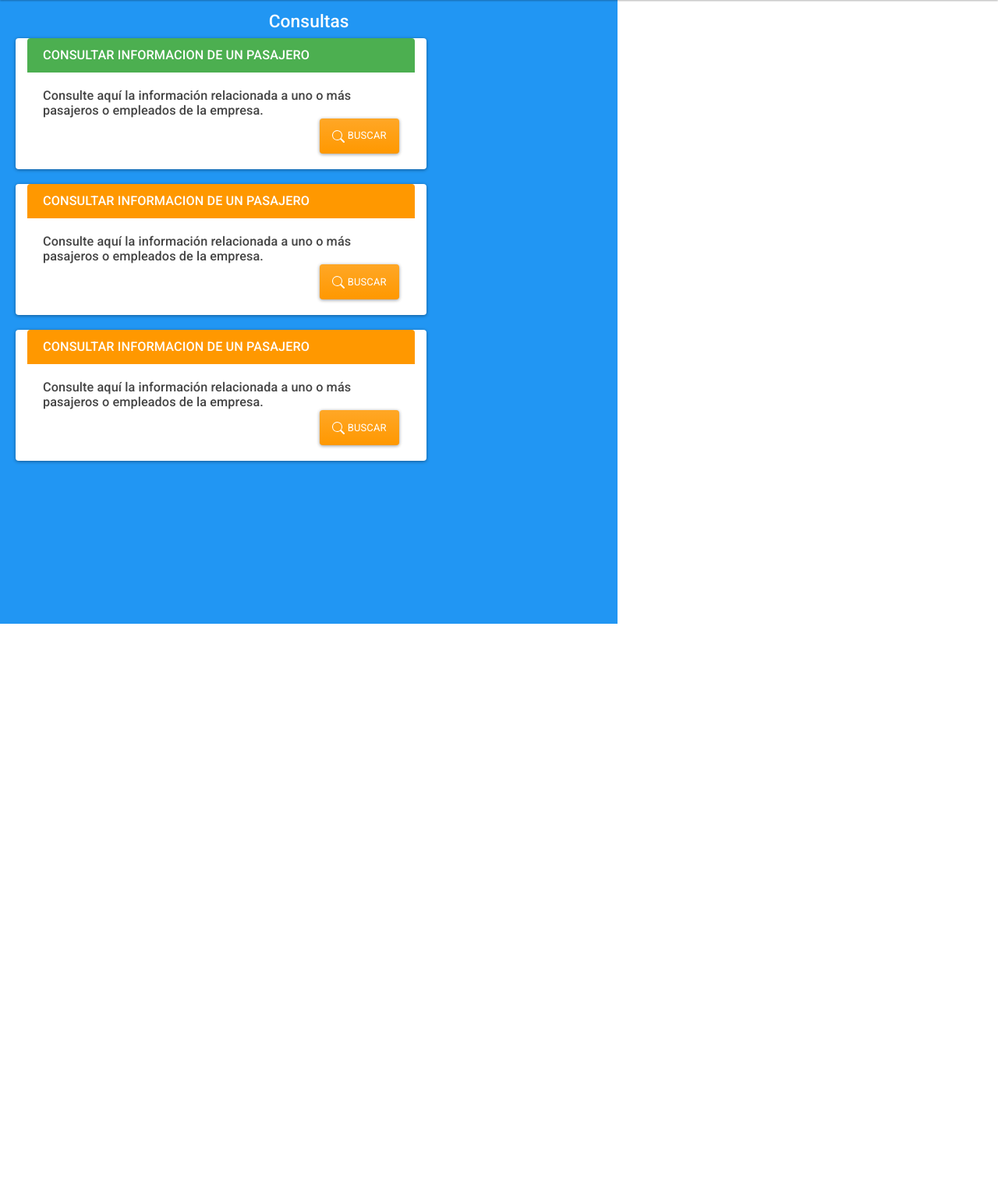
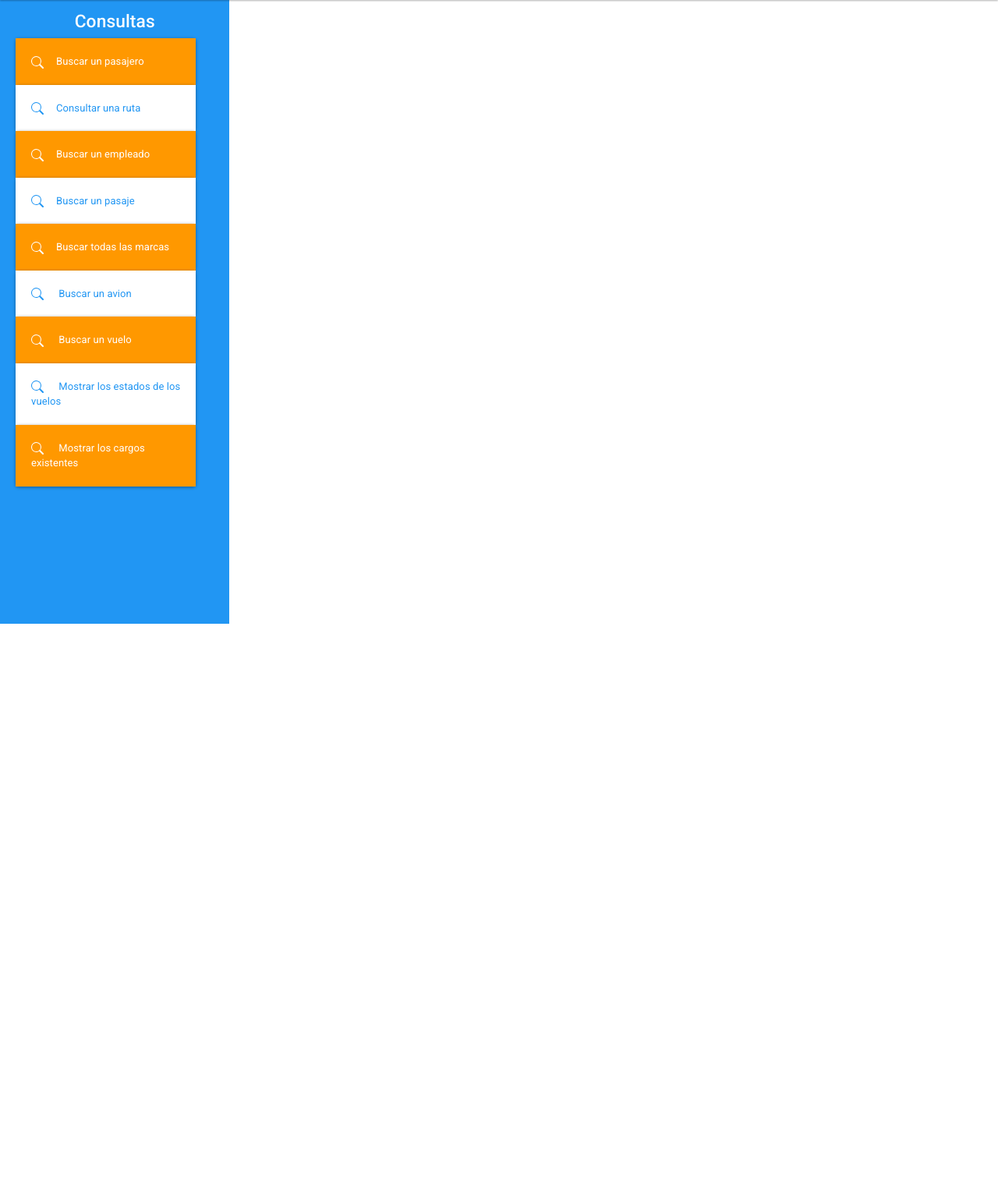
Before and after one commit to neydermosquera/proyecto_final_bases, a Flask app: page /consultas.html in a window 1280 px wide. Shown: the part 108-1624 px from the top of the page at 78% size. Before the commit the page ends 908 px from the top, so only its background shows below. Run offline with Flask 2, Linux system fonts and the light colour scheme; some libraries are stand-ins or nearby versions.

Commit message:
Update consultas.html

```diff
--- a/templates/consultas.html
+++ b/templates/consultas.html
@@ -1,6 +1,10 @@
+<html lang="en">
 <head>
-    <title>Consultas Air Travel</title>
+  <meta charset="UTF-8">
+  <meta http-equiv="X-UA-Compatible" content="IE=edge">
+  <meta name="viewport" content="width=device-width, initial-scale=1.0">
 
+  <title>Registro - Air Travel </title>
 
 </head>
 <body>
@@ -8,70 +12,89 @@
     {% include 'layout.html' %}
 
 
-      <div class="d-flex">
+      <div class="sidebar-container" style="float:left; width: 23%; height: 1500px;">
         <div id="sidebar-container" class="bg-primary">
             <div class="logo">
                 <h3 class="text-light" align="center">Consultas</h3>
                 </div>
                 <div class="menu">
-                    <!--normal abajo-->
-                    <div class="container">
-                    <div class="row">
-                        <div class="card col-md-12 animated fadeInLeft">
-                            <h5 class="card-header text-white bg-success">CONSULTAR INFORMACION DE UN PASAJERO</h5>
-                            <div class="card-body col-12 ">
-                            <h5 class="card-text">Consulte aquí la información relacionada a uno o más pasajeros o empleados de la empresa.
-                                <div align="right">
-                                    <button href="#" class="btn btn-warning">
-                                        <svg xmlns="http://www.w3.org/2000/svg" width="16" height="16" fill="currentColor" class="bi bi-search" viewBox="0 0 16 16">
-                                            <path d="M11.742 10.344a6.5 6.5 0 1 0-1.397 1.398h-.001c.03.04.062.078.098.115l3.85 3.85a1 1 0 0 0 1.415-1.414l-3.85-3.85a1.007 1.007 0 0 0-.115-.1zM12 6.5a5.5 5.5 0 1 1-11 0 5.5 5.5 0 0 1 11 0z"/>
-                                        </svg> Buscar
-                                    </button>
-                                </div>
-                                </h5>
-                            </div>
+                    <div class="card animated fadeInLeft" style="width: 130%;">
+                        <div class="card-body bg-warning">
+                            <a href="consultapasajero.html" class="d-block text-light"  target="campo_consultas"><svg xmlns="http://www.w3.org/2000/svg" width="16" height="16" fill="currentColor" class="bi bi-search mr-3 lead" viewBox="0 0 16 16">
+                                <path d="M11.742 10.344a6.5 6.5 0 1 0-1.397 1.398h-.001c.03.04.062.078.098.115l3.85 3.85a1 1 0 0 0 1.415-1.414l-3.85-3.85a1.007 1.007 0 0 0-.115-.1zM12 6.5a5.5 5.5 0 1 1-11 0 5.5 5.5 0 0 1 11 0z"/>
+                              </svg>Buscar un pasajero</a>
                         </div>
+                      </div>
+                      <div class="card animated fadeInRight" style="width: 130%;">
+                        <div class="card-body bg-white">
+                            <a href="formruta.html" class="d-block text-primary"  target="campo_consultas"><svg xmlns="http://www.w3.org/2000/svg" width="16" height="16" fill="currentColor" class="bi bi-search mr-3 lead" viewBox="0 0 16 16">
+                                <path d="M11.742 10.344a6.5 6.5 0 1 0-1.397 1.398h-.001c.03.04.062.078.098.115l3.85 3.85a1 1 0 0 0 1.415-1.414l-3.85-3.85a1.007 1.007 0 0 0-.115-.1zM12 6.5a5.5 5.5 0 1 1-11 0 5.5 5.5 0 0 1 11 0z"/>
+                              </svg>Consultar una ruta</a>
                         </div>
-                    </div><br>
+                      </div>
 
-                    <div class="container">
-                        <div class="row">
-                            <div class="card col-md-12 animated fadeInLeft">
-                                <h5 class="card-header text-white bg-warning">CONSULTAR INFORMACION DE UN PASAJERO</h5>
-                                <div class="card-body col-12 ">
-                                <h5 class="card-text">Consulte aquí la información relacionada a uno o más pasajeros o empleados de la empresa.
-                                    <div align="right">
-                                        <button href="#" class="btn btn-warning">
-                                            <svg xmlns="http://www.w3.org/2000/svg" width="16" height="16" fill="currentColor" class="bi bi-search" viewBox="0 0 16 16">
-                                                <path d="M11.742 10.344a6.5 6.5 0 1 0-1.397 1.398h-.001c.03.04.062.078.098.115l3.85 3.85a1 1 0 0 0 1.415-1.414l-3.85-3.85a1.007 1.007 0 0 0-.115-.1zM12 6.5a5.5 5.5 0 1 1-11 0 5.5 5.5 0 0 1 11 0z"/>
-                                            </svg> Buscar
-                                        </button>
-                                    </div>
-                                    </h5>
-                                </div>
-                            </div>
+                      <div class="card animated fadeInLeft" style="width: 130%;">
+                        <div class="card-body bg-warning">
+                            <a href="formempleado.html" class="d-block text-light "  target="campo_consultas"><svg xmlns="http://www.w3.org/2000/svg" width="16" height="16" fill="currentColor" class="bi bi-search mr-3 lead" viewBox="0 0 16 16">
+                                <path d="M11.742 10.344a6.5 6.5 0 1 0-1.397 1.398h-.001c.03.04.062.078.098.115l3.85 3.85a1 1 0 0 0 1.415-1.414l-3.85-3.85a1.007 1.007 0 0 0-.115-.1zM12 6.5a5.5 5.5 0 1 1-11 0 5.5 5.5 0 0 1 11 0z"/>
+                              </svg>Buscar un empleado</a>
                         </div>
-                    </div><br>
+                      </div>
+                      <div class="card animated fadeInRight" style="width: 130%;">
+                        <div class="card-body bg-white">
+                            <a href="formpasajeVuelo.html" class="d-block text-primary"  target="campo_consultas"><svg xmlns="http://www.w3.org/2000/svg" width="16" height="16" fill="currentColor" class="bi bi-search mr-3 lead" viewBox="0 0 16 16">
+                                <path d="M11.742 10.344a6.5 6.5 0 1 0-1.397 1.398h-.001c.03.04.062.078.098.115l3.85 3.85a1 1 0 0 0 1.415-1.414l-3.85-3.85a1.007 1.007 0 0 0-.115-.1zM12 6.5a5.5 5.5 0 1 1-11 0 5.5 5.5 0 0 1 11 0z"/>
+                              </svg>Buscar un pasaje</a>
+                        </div>
+                      </div>
 
-                    <div class="container">
-                        <div class="row">
-                            <div class="card col-md-12 animated fadeInLeft">
-                                <h5 class="card-header text-white bg-warning">CONSULTAR INFORMACION DE UN PASAJERO</h5>
-                                <div class="card-body col-12 ">
-                                <h5 class="card-text">Consulte aquí la información relacionada a uno o más pasajeros o empleados de la empresa.
-                                    <div align="right">
-                                        <button href="#" class="btn btn-warning">
-                                            <svg xmlns="http://www.w3.org/2000/svg" width="16" height="16" fill="currentColor" class="bi bi-search" viewBox="0 0 16 16">
-                                                <path d="M11.742 10.344a6.5 6.5 0 1 0-1.397 1.398h-.001c.03.04.062.078.098.115l3.85 3.85a1 1 0 0 0 1.415-1.414l-3.85-3.85a1.007 1.007 0 0 0-.115-.1zM12 6.5a5.5 5.5 0 1 1-11 0 5.5 5.5 0 0 1 11 0z"/>
-                                            </svg> Buscar
-                                        </button>
-                                    </div>
-                                    </h5>
-                                </div>
-                            </div>
+                      <div class="card animated fadeInLeft" style="width: 130%;">
+                        <div class="card-body bg-warning">
+                            <a href="consultamarca.html" class="d-block text-light"  target="campo_consultas"><svg xmlns="http://www.w3.org/2000/svg" width="16" height="16" fill="currentColor" class="bi bi-search mr-3 lead" viewBox="0 0 16 16">
+                                <path d="M11.742 10.344a6.5 6.5 0 1 0-1.397 1.398h-.001c.03.04.062.078.098.115l3.85 3.85a1 1 0 0 0 1.415-1.414l-3.85-3.85a1.007 1.007 0 0 0-.115-.1zM12 6.5a5.5 5.5 0 1 1-11 0 5.5 5.5 0 0 1 11 0z"/>
+                              </svg>Buscar todas las marcas</a>
                         </div>
-                    </div><br>
-                    </div>
-                    </div>
-                    </div>
-  </body>
+                      </div>
+                      <div class="card animated  fadeInRight" style="width: 130%;">
+                        <div class="card-body bg-white">
+                            <a href="#" class="d-block text-primary"  target="campo_consultas"><svg xmlns="http://www.w3.org/2000/svg" width="16" height="16" fill="currentColor" class="bi bi-search mr-3 lead" viewBox="0 0 16 16">
+                                <path d="M11.742 10.344a6.5 6.5 0 1 0-1.397 1.398h-.001c.03.04.062.078.098.115l3.85 3.85a1 1 0 0 0 1.415-1.414l-3.85-3.85a1.007 1.007 0 0 0-.115-.1zM12 6.5a5.5 5.5 0 1 1-11 0 5.5 5.5 0 0 1 11 0z"/>
+                              </svg> Buscar un avion </a>
+                        </div>
+                      </div>
+                      <div class="card animated fadeInLeft" style="width: 130%;">
+                        <div class="card-body bg-warning">
+                            <a href="" class="d-block text-light"  target="campo_consultas"><svg xmlns="http://www.w3.org/2000/svg" width="16" height="16" fill="currentColor" class="bi bi-search mr-3 lead" viewBox="0 0 16 16">
+                                <path d="M11.742 10.344a6.5 6.5 0 1 0-1.397 1.398h-.001c.03.04.062.078.098.115l3.85 3.85a1 1 0 0 0 1.415-1.414l-3.85-3.85a1.007 1.007 0 0 0-.115-.1zM12 6.5a5.5 5.5 0 1 1-11 0 5.5 5.5 0 0 1 11 0z"/>
+                              </svg> Buscar un vuelo </a>
+                        </div>
+                      </div>
+                      <div class="card animated fadeInRight" style="width: 130%;">
+                        <div class="card-body bg-white">
+                            <a href="formestadovuelo.html" class="d-block text-primary " target="campo_formularios"><svg xmlns="http://www.w3.org/2000/svg" width="16" height="16" fill="currentColor" class="bi bi-search mr-3 lead" viewBox="0 0 16 16">
+                                <path d="M11.742 10.344a6.5 6.5 0 1 0-1.397 1.398h-.001c.03.04.062.078.098.115l3.85 3.85a1 1 0 0 0 1.415-1.414l-3.85-3.85a1.007 1.007 0 0 0-.115-.1zM12 6.5a5.5 5.5 0 1 1-11 0 5.5 5.5 0 0 1 11 0z"/>
+                              </svg> Mostrar los estados de los vuelos</a>
+                        </div>
+                      </div>
+                      <div class="card animated fadeInLeft" style="width: 130%;">
+                        <div class="card-body bg-warning">
+                            <a href="consultacargo.html" class="d-block text-light"  target="campo_consultas"> <svg xmlns="http://www.w3.org/2000/svg" width="16" height="16" fill="currentColor" class="bi bi-search mr-3 lead" viewBox="0 0 16 16">
+                                <path d="M11.742 10.344a6.5 6.5 0 1 0-1.397 1.398h-.001c.03.04.062.078.098.115l3.85 3.85a1 1 0 0 0 1.415-1.414l-3.85-3.85a1.007 1.007 0 0 0-.115-.1zM12 6.5a5.5 5.5 0 1 1-11 0 5.5 5.5 0 0 1 11 0z"/>
+                              </svg> Mostrar los cargos existentes</a>
+                        </div>
+                      </div>
+                </div>
+            </div>
+
+    </div>
+
+
+    <iframe frameborder="0px" padding="0px" name="campo_consultas" height="1500px" width="75%" class="m-2" style=" padding: 0%" scrolling = "no" >
+
+    </iframe>
+
+
+
+
+</body>
+</html>
```
